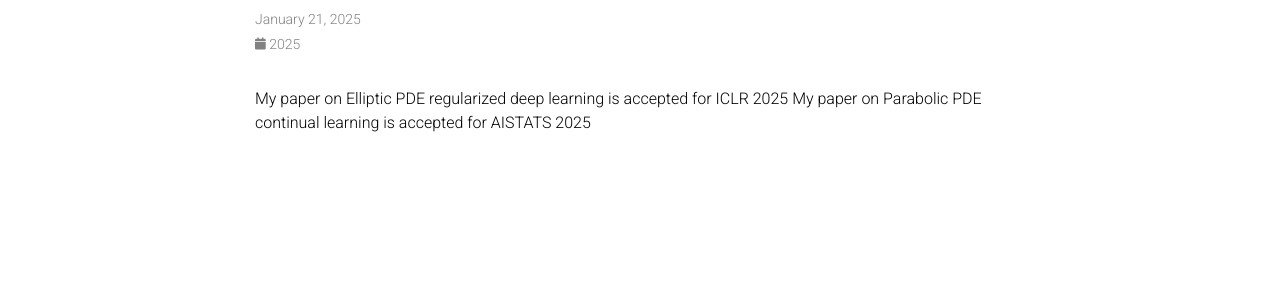
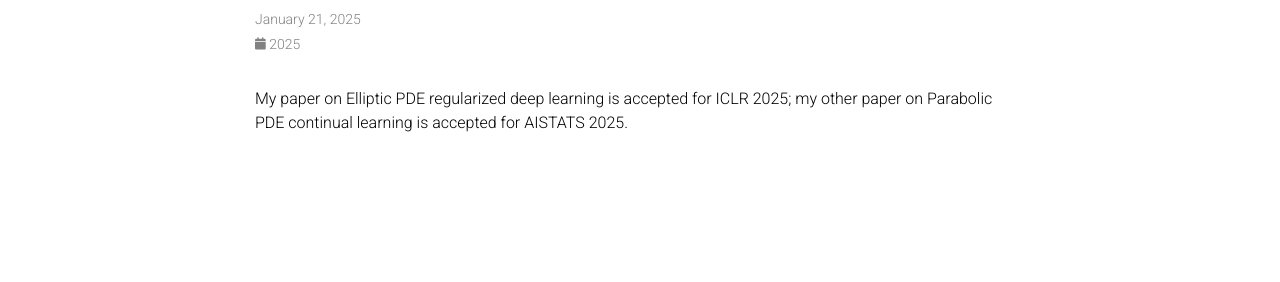
Before and after one commit to imkeithyang/imkeithyang.github.io, a Jekyll site: the page built from _news/announcement_temp_2.md, in a window 1280 px wide. Shown: the part 152-434 px from the top of the page. Built offline with Jekyll 4.4.1, drawn with Linux system fonts in a browser that asks for light colours; comment, search, counter and statistics services are not loaded; a style sheet for code colours, icons or effects is not loaded.

Commit message:
update news

```diff
--- a/_news/announcement_temp_2.md
+++ b/_news/announcement_temp_2.md
@@ -5,5 +5,4 @@
 related_posts: false
 ---
 
-My paper on Elliptic PDE regularized deep learning is accepted for ICLR 2025
-My paper on Parabolic PDE continual learning is accepted for AISTATS 2025
+My paper on Elliptic PDE regularized deep learning is accepted for ICLR 2025; my other paper on Parabolic PDE continual learning is accepted for AISTATS 2025.
```
Also changed, not shown: _news/announcement_1.md (+0 -2 lines).
